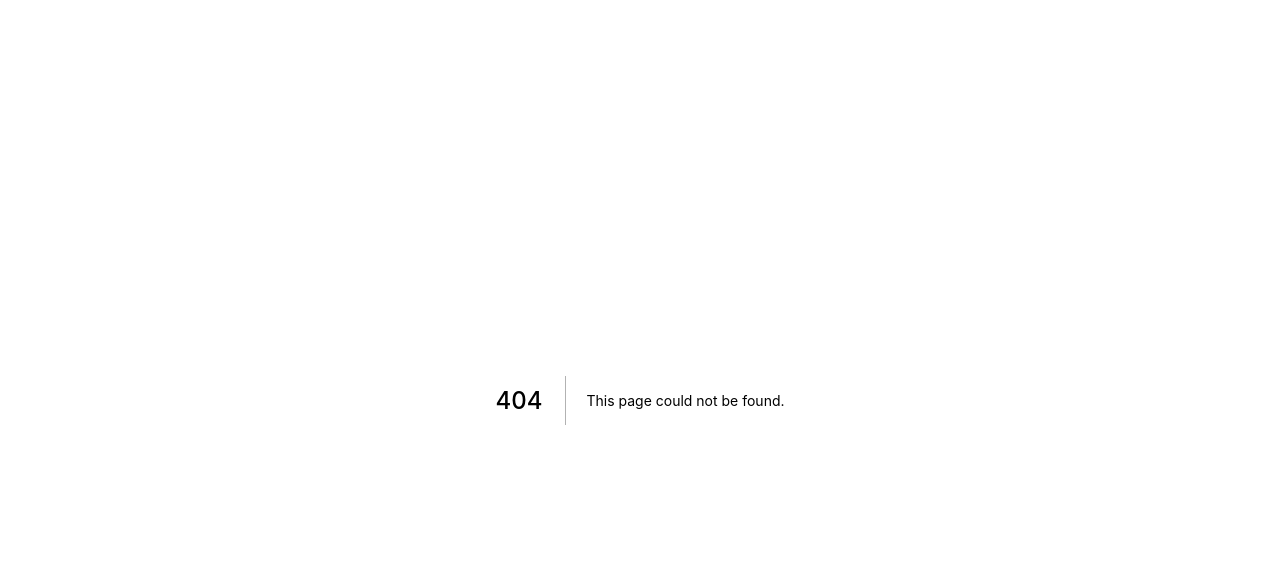
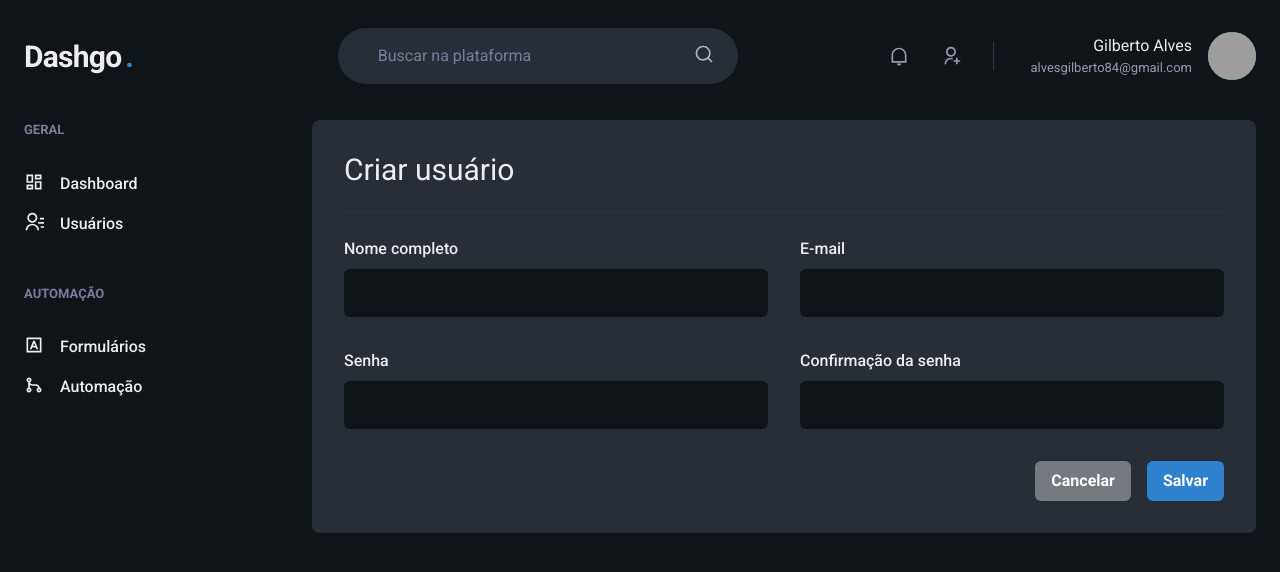
Before and after one commit to GilbertoASJ/Dash-go, a Next.js app: page /users/create in a window 1280 px wide. Before the commit this address had no page. Shown: the top 572 px of the page. Built offline with nearby package versions, Linux system fonts and the light colour scheme; grey boxes are pictures that could not be loaded.

Commit message:
:sparkles: Creating create page in /user

```diff
--- /dev/null
+++ b/src/pages/users/create.tsx
@@ -0,0 +1,41 @@
+import { Box, Text, Flex, Heading, Button, Divider, VStack, SimpleGrid, HStack } from '@chakra-ui/react'
+import { Header } from '../../components/Header'
+import { Sidebar } from '../../components/Sidebar'
+import { Input } from '../../components/Form/Input'
+
+export default function CreateUser() {
+	return (
+		<Box>
+			<Header />
+
+			<Flex w="100%" my="6" maxWidth={1480} mx="auto" px="6">
+				<Sidebar />
+
+				<Box flex="1" borderRadius={8} bg="gray.800" p="8">
+					<Heading size="lg" fontWeight="normal">Criar usuário</Heading>
+
+					<Divider my="6" borderColor="gray.700" />
+
+					<VStack spacing="8">
+						<SimpleGrid minChildWidth="240px" spacing="8" w="100%">
+							<Input name="name" label="Nome completo" />
+							<Input name="email" type="email" label="E-mail" />
+						</SimpleGrid>
+
+						<SimpleGrid minChildWidth="240px" spacing="8" w="100%">
+							<Input name="password" type="password" label="Senha" />
+							<Input name="password_confirmation" type="password" label="Confirmação da senha" />
+						</SimpleGrid>
+					</VStack>
+
+					<Flex mt="8" justify="flex-end">
+						<HStack spacing="4">
+							<Button colorScheme="whiteAlpha">Cancelar</Button>
+							<Button colorScheme="blue">Salvar</Button>
+						</HStack>
+					</Flex>
+				</Box>
+			</Flex>
+		</Box>
+	)
+}
```
